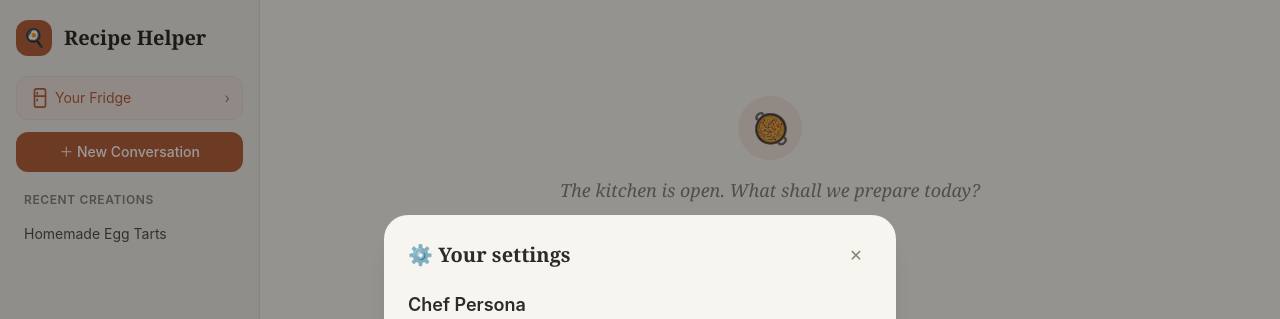
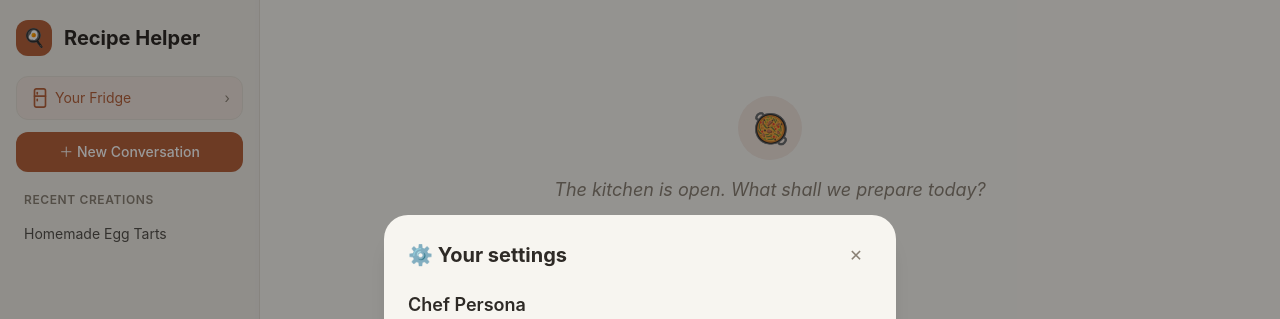
Before and after one commit to pearlor/chatbot-exploratory, a React (Vite) app: page / in a window 1280 px wide. Shown: the top 319 px of the page. Built offline with nearby package versions, Linux system fonts and the light colour scheme.

Commit message:
use font-sans across product

```diff
--- a/src/App.tsx
+++ b/src/App.tsx
@@ -59,9 +59,7 @@ function AppShell() {
           >
             <MenuIcon />
           </button>
-          <span className="font-serif text-lg font-bold text-ink">
-            {APP_NAME}
-          </span>
+          <span className="text-lg font-bold text-ink">{APP_NAME}</span>
         </header>
 
         <div className="flex-1 min-h-0">
--- a/src/components/Modal.tsx
+++ b/src/components/Modal.tsx
@@ -36,7 +36,7 @@ export default function Modal({
       >
         {/* Header */}
         <div className="flex items-center justify-between">
-          <h2 className="font-serif text-xl font-bold text-ink">{header}</h2>
+          <h2 className="text-xl font-bold text-ink">{header}</h2>
           <button
             onClick={onClose}
             title={MODAL_CLOSE_TITLE}
--- a/src/components/chat/ChatHistory.tsx
+++ b/src/components/chat/ChatHistory.tsx
@@ -33,9 +33,7 @@ export default function ChatHistory({
           <div className="w-16 h-16 rounded-full bg-terracotta-soft flex items-center justify-center text-3xl text-terracotta">
             {FOOD_ICON}
           </div>
-          <p className="font-serif italic text-lg text-muted">
-            {CHAT_EMPTY_GREETING}
-          </p>
+          <p className="italic text-lg text-muted">{CHAT_EMPTY_GREETING}</p>
         </div>
       </div>
     );
--- a/src/components/chat/ChefCallout.tsx
+++ b/src/components/chat/ChefCallout.tsx
@@ -15,7 +15,7 @@ export default function ChefCallout({
 }) {
   return (
     <div className="mt-4 -mx-5 -mb-4 rounded-b-2xl bg-forest px-5 py-4 text-cream">
-      <div className="mb-1 flex items-center gap-2 font-serif font-semibold">
+      <div className="mb-1 flex items-center gap-2 font-semibold">
         {SPARKLE_ICON} {title}
       </div>
       <div className="italic opacity-90">{children}</div>
--- a/src/components/chat/ChefMarkdown.tsx
+++ b/src/components/chat/ChefMarkdown.tsx
@@ -104,7 +104,7 @@ const columnHeadingOverride: Components = {
 const stepsOverrides: Components = {
   ...columnHeadingOverride,
   ol: ({ children }) => (
-    <ol className="my-2 list-decimal space-y-3 pl-6 marker:font-serif marker:text-lg marker:italic marker:text-terracotta">
+    <ol className="my-2 list-decimal space-y-3 pl-6 marker:text-lg marker:italic marker:text-terracotta">
       {children}
     </ol>
   ),
--- a/src/components/chat/ThinkingBubble.tsx
+++ b/src/components/chat/ThinkingBubble.tsx
@@ -18,7 +18,7 @@ export default function ThinkingBubble({
       </div>
 
       <div className="max-w-[90%] sm:max-w-[75%] rounded-2xl border border-border bg-cream px-5 py-4">
-        <span className="font-serif italic text-muted">{THINKING_LABEL}</span>
+        <span className="italic text-muted">{THINKING_LABEL}</span>
         <span className="ml-1 inline-flex gap-1 align-middle">
           <span className="w-1.5 h-1.5 rounded-full bg-muted animate-bounce [animation-delay:-0.3s]" />
           <span className="w-1.5 h-1.5 rounded-full bg-muted animate-bounce [animation-delay:-0.15s]" />
--- a/src/index.css
+++ b/src/index.css
@@ -1,6 +1,8 @@
 @import "tailwindcss";
 
 @theme {
+  --default-font-family: var(--font-sans);
+
   --color-cream: #f7f5f0;
   --color-sidebar: #efece6;
   --color-terracotta: #b5623c;
--- a/src/sections/Fridge.tsx
+++ b/src/sections/Fridge.tsx
@@ -39,9 +39,7 @@ export default function Fridge() {
             <FridgeIcon />
           </div>
           <div>
-            <h1 className="font-serif text-2xl font-bold text-ink">
-              {FRIDGE_HEADING}
-            </h1>
+            <h1 className="text-2xl font-bold text-ink">{FRIDGE_HEADING}</h1>
             <p className="text-sm text-muted">{FRIDGE_SUBHEADING}</p>
           </div>
         </div>
--- a/src/sidebar/Sidebar.tsx
+++ b/src/sidebar/Sidebar.tsx
@@ -145,7 +145,7 @@ export default function Sidebar({
         <div className="w-9 h-9 rounded-xl bg-terracotta text-white flex items-center justify-center text-lg">
           {FRIED_EGG_ICON}
         </div>
-        <h2 className="font-serif text-xl font-bold text-ink">{APP_NAME}</h2>
+        <h2 className="text-xl font-bold text-ink">{APP_NAME}</h2>
         <button
           onClick={onClose}
           aria-label={CLOSE_MENU_LABEL}
```
